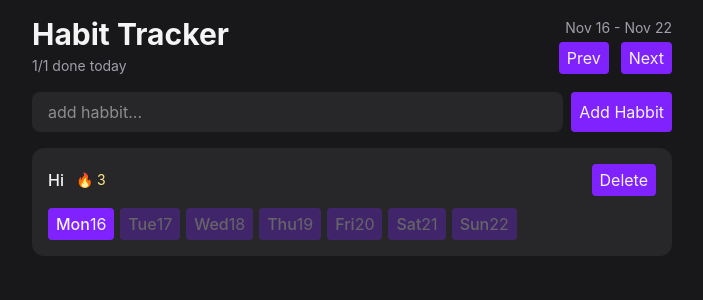
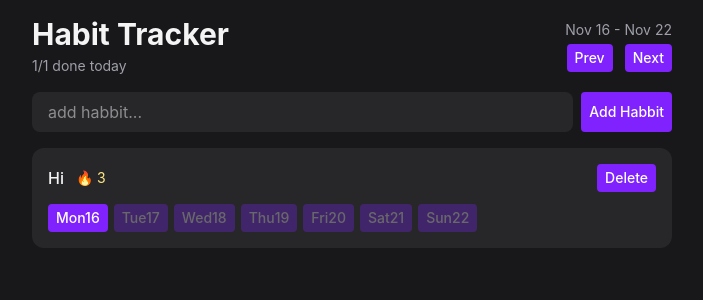
Before and after one commit to mosahel01/Habit-Tracker, a React (Vite) app: page / in a window 1280 px wide. Shown: the top 300 px of the page, without its empty margins (288-991 px from the left). Built offline with nearby package versions, Linux system fonts and the light colour scheme.

Commit message:
Refine Button variants, focus styles, and default button type

```diff
--- a/src/components/Button.tsx
+++ b/src/components/Button.tsx
@@ -1,9 +1,5 @@
 import type { ComponentProps } from "react";
-
-// type ButtonProps = {
-// 	children: ReactNode;
-// 	disabled?: boolean;
-// };
+import { twMerge } from "tailwind-merge";
 
 type Variant = "primary" | "secondary" | "ghost-destructive";
 
@@ -11,13 +7,29 @@ type ButtonProps = {
 	variant?: Variant;
 } & ComponentProps<"button">;
 
-export function Button({ variant = "primary", ...props }: ButtonProps) {
+export function Button({ variant = "primary", className, ...props }: ButtonProps) {
 	return (
 		<button
+			type="button"
 			{...props}
-			className="bg-violet-600 hover:bg-violet-400 transition-colors rounded px-2 py-1 disabled:opacity-30 disabled:cursor-not-allowed"
+			className={twMerge(
+				"rounded px-2 py-1 text-sm font-medium transition-colors disabled:cursor-not-allowed disabled:opacity-30 focus-visible:outline-2 focus-visible:outline-offset-2 focus-visible:outline-violet-400",
+				getVariantStyles(variant),
+				className,
+			)}
 		/>
 	);
 }
 
-function getVariantStyles(variant: Variant) { }
+function getVariantStyles(variant: Variant) {
+	switch (variant) {
+		case "primary":
+			return "bg-violet-600 text-white hover:bg-violet-500";
+		case "secondary":
+			return "bg-zinc-700 text-zinc-300 hover:bg-zinc-600";
+		case "ghost-destructive":
+			return "text-red-400 hover:bg-red-500/10";
+		default:
+			throw new Error(`Invalid variant: ${variant satisfies never}`);
+	}
+}
```
